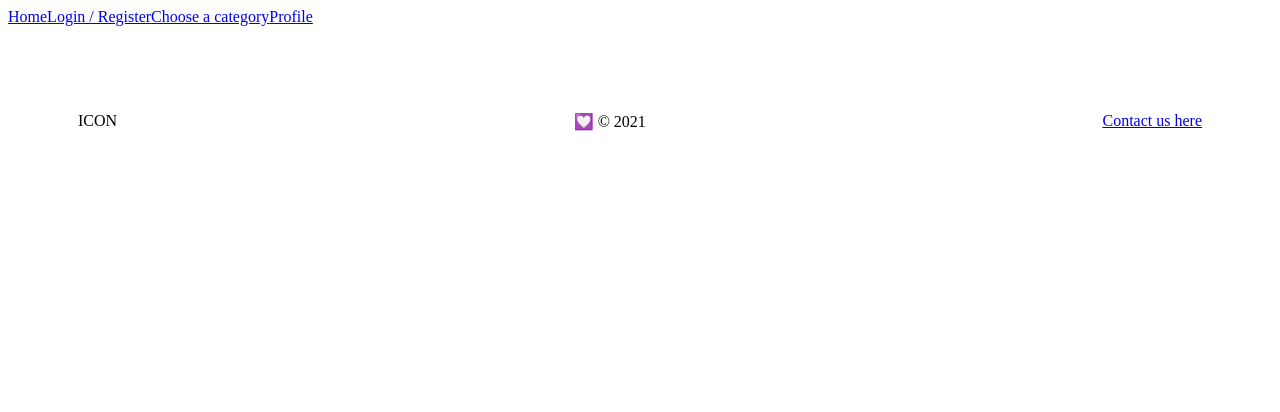
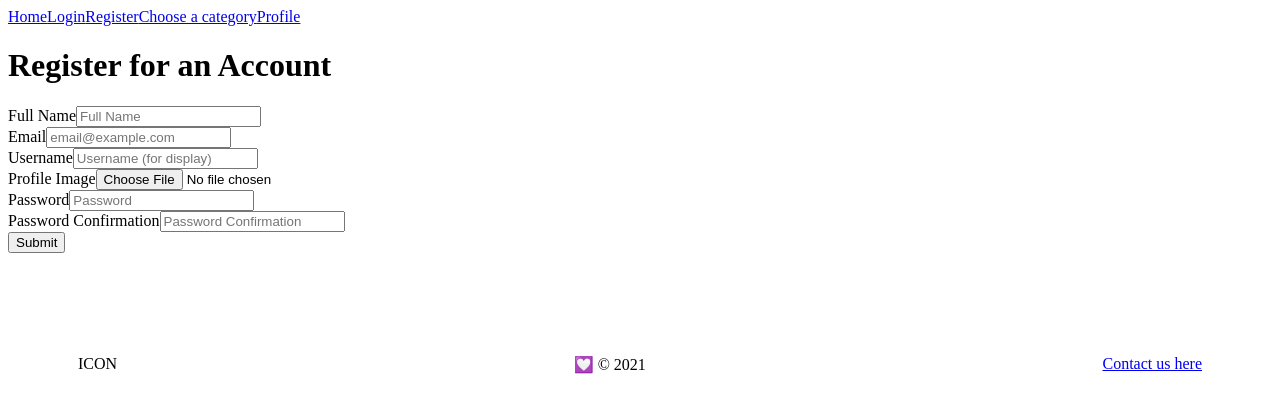
Before and after one commit to hanh-t/sei-project-4, a React (Create React App) app in the folder client/: page /auth/register in a window 1280 px wide. Shown: the top 412 px of the page. Built offline with nearby package versions, Linux system fonts and the light colour scheme; no server answers.

Commit message:
register form working

```diff
--- a/client/src/App.js
+++ b/client/src/App.js
@@ -7,6 +7,7 @@ import Register from './auth/Register'
 import Category from './components/Category'
 import HabitForm from './components/HabitForm'
 import UserProfile from './auth/UserProfile'
+import Login from './auth/Login'
 // import MainTracker from './components/MainTracker'
 
 
@@ -18,8 +19,11 @@ const App = () => {
         <Route exact path="/">
           <Home />
         </Route>
-        <Route  path="/register">
+        <Route  path="/auth/register">
           <Register />
+        </Route>
+        <Route  path="/auth/login">
+          <Login />
         </Route>
         <Route  path="/profile/:id">
           <UserProfile />
--- /dev/null
+++ b/client/src/auth/Login.js
@@ -0,0 +1,10 @@
+import React from 'react'
+
+const Login = () => {
+
+  return (
+    <p> hello</p>
+  )
+}
+
+export default Login
--- a/client/src/auth/Register.js
+++ b/client/src/auth/Register.js
@@ -1,4 +1,8 @@
 import React, { useState } from 'react'
+import axios from 'axios'
+import { useHistory } from 'react-router-dom'
+import { ImageUploadField } from '../components/ImageUploadField'
+
 
 const Register = () => {
   const [confirmMessage, setConfirmMessage] = useState('')
@@ -12,14 +16,14 @@ const Register = () => {
     password_confirmation: '',
   })
 
-  const [errors, setErrors] = useState({
-    fullName: '',
-    username: '',
-    email: '',
-    password: '',
-    password_confirmation: '',
-  })
-  console.log(errors, setErrors)
+  // const [errors, setErrors] = useState({
+  //   fullName: '',
+  //   username: '',
+  //   email: '',
+  //   password: '',
+  //   password_confirmation: '',
+  // })
+  // console.log(errors, setErrors)
 
   const handleImageUrl = url =>{
     setFormData({ ...formData, profilePic: url })
@@ -31,19 +35,19 @@ const Register = () => {
     console.log(event.target.value)
     setFormData(newFormData)
   }
-
+  console.log('FORM>>', formData)
   const handleSubmit = async (event) => {
     event.preventDefault()
     try {
-      const response = await axios.post('/api/register', formData)
+      const response = await axios.post('/api/auth/register/', formData)
       window.localStorage.setItem('token', response.data.token)
       setTimeout(() => {
-        history.push('/login')
+        history.push('/auth/login')
       }, 3000)
 
     } catch (err) {
       console.log(err.response)
-      setErrors(err.response.data.errors)
+      // setErrors(err.response.data.errors)
     }
   }
 
@@ -55,43 +59,43 @@ const Register = () => {
   return (
     <>
 
-      <h1 className="register-form-header">Register for an Account</h1>
-      <div className="ui container raised  segment registerFrom">
-        <div className="register-component">
-          <form onSubmit={handleSubmit} className="ui form">
+      <h1>Register for an Account</h1>
+      <div>
+        <div>
+          <form onSubmit={handleSubmit}>
             <div className="field">
               <label>Full Name</label>
               <input
-                className={`input ${errors.fullName ? 'is-danger' : ''}`}
+                // className={`input ${errors.fullName ? 'is-danger' : ''}`}
                 placeholder="Full Name"
                 name="fullName"
                 value={formData.fullName}
                 onChange={handleChange}
               />
-              { errors.fullName && <p className="help is-danger">{errors.fullName.message}</p> }
+              {/* { errors.fullName && <p className="help is-danger">{errors.fullName.message}</p> } */}
             </div>
             <div className="field">
               <label>Email</label>
               <input
-                className={`input ${errors.email ? 'is-danger' : ''}`}
+                // className={`input ${errors.email ? 'is-danger' : ''}`}
                 type="email"
                 placeholder="email@example.com"
                 name="email"
                 value={formData.email}
                 onChange={handleChange}
               />
-              { errors.email && <p className="help is-danger">{errors.email.message}</p> }
+              {/* { errors.email && <p className="help is-danger">{errors.email.message}</p> } */}
             </div>
             <div className="field">
               <label>Username</label>
               <input
-                className={`input ${errors.username ? 'is-danger' : ''}`}
+                // className={`input ${errors.username ? 'is-danger' : ''}`}
                 placeholder="Username (for display)"
                 name="username"
                 value={formData.username}
                 onChange={handleChange}
               />
-              { errors.username && <p className="help is-danger">{errors.username.message}</p> }
+              {/* { errors.username && <p className="help is-danger">{errors.username.message}</p> } */}
             </div>
             <div className="field">
               <label>Profile Image</label>
@@ -104,30 +108,30 @@ const Register = () => {
             <div className="field">
               <label>Password</label>
               <input
-                className={`input ${errors.password ? 'is-danger' : ''}`}
+                // className={`input ${errors.password ? 'is-danger' : ''}`}
                 type="password"
                 placeholder="Password"
                 name="password"
                 value={formData.password}
                 onChange={handleChange}
               />
-              { errors.password && <p className="help is-danger">{errors.password.message}</p> }
+              {/* { errors.password && <p className="help is-danger">{errors.password.message}</p> } */}
             </div>
             <div className="field">
-              <label>Password Comfirmation</label>
+              <label>Password Confirmation</label>
               <input
-                className={`input ${errors.passwordConfirmation ? 'is-danger' : ''}`}
+                // className={`input ${errors.passwordConfirmation ? 'is-danger' : ''}`}
                 type="password"
                 placeholder="Password Confirmation"
-                name="passwordConfirmation"
+                name="password_confirmation"
                 value={formData.passwordConfirmation}
                 onChange={handleChange}
               />
-              { errors.passwordConfirmation && <p className="help is-danger">{errors.passwordConfirmation.message}</p> }
+              {/* { errors.passwordConfirmation && <p className="help is-danger">{errors.passwordConfirmation.message}</p> } */}
             </div>
             <div className="field">
             </div>
-            <button onClick={handleRegisterConfirmation} className="ui basic button" type="submit" value="Registration successful!"> <i className="paper plane outline icon"/>Submit</button><br/>
+            <button onClick={handleRegisterConfirmation} type="submit" value="Registration successful!"> Submit</button><br/>
             <span className="registerConfirmBox"><p>{confirmMessage}</p></span>
           </form>
         </div>
--- /dev/null
+++ b/client/src/components/ImageUploadField.js
@@ -0,0 +1,38 @@
+import React from 'react'
+import axios from 'axios'
+
+const uploadPreset = process.env.REACT_APP_CLOUDINARY_UPLOAD_PRESET
+const uploadURL = process.env.REACT_APP_CLOUDINARY_URL
+
+export const ImageUploadField = ({ handleImageUrl, value }) => {
+
+  const handleUpload = async (event) =>{
+    const data = new FormData()
+    data.append('file', event.target.files[0])
+    data.append('upload_preset', uploadPreset)
+    console.log('data', data)
+    const response = await axios.post(uploadURL, data)
+    console.log(response)
+    handleImageUrl(response.data.url)
+  }
+
+
+  console.log('VALUE>>>>>>>',value)
+  return (
+    <>
+      {value ?
+        <div>
+          <img src={value} alt="your upload"/>
+        </div>
+        :
+        <>
+          <input
+            className="input"
+            type="file"
+            onChange={handleUpload}
+          />
+        </>
+      }
+    </>
+  )
+}
--- a/client/src/components/Navbar.js
+++ b/client/src/components/Navbar.js
@@ -10,9 +10,13 @@ const Navbar = () => {
       <Link to="/">
         Home
       </Link>
-      <Link to='/login'>
+      <Link to='/auth/login'>
         {/* <i className="sign in alternate icon"></i> */}
-        Login / Register
+        Login
+      </Link>
+      <Link to='/auth/register'>
+        {/* <i className="sign in alternate icon"></i> */}
+        Register
       </Link>
       <Link to="/categories">
         Choose a category
```
